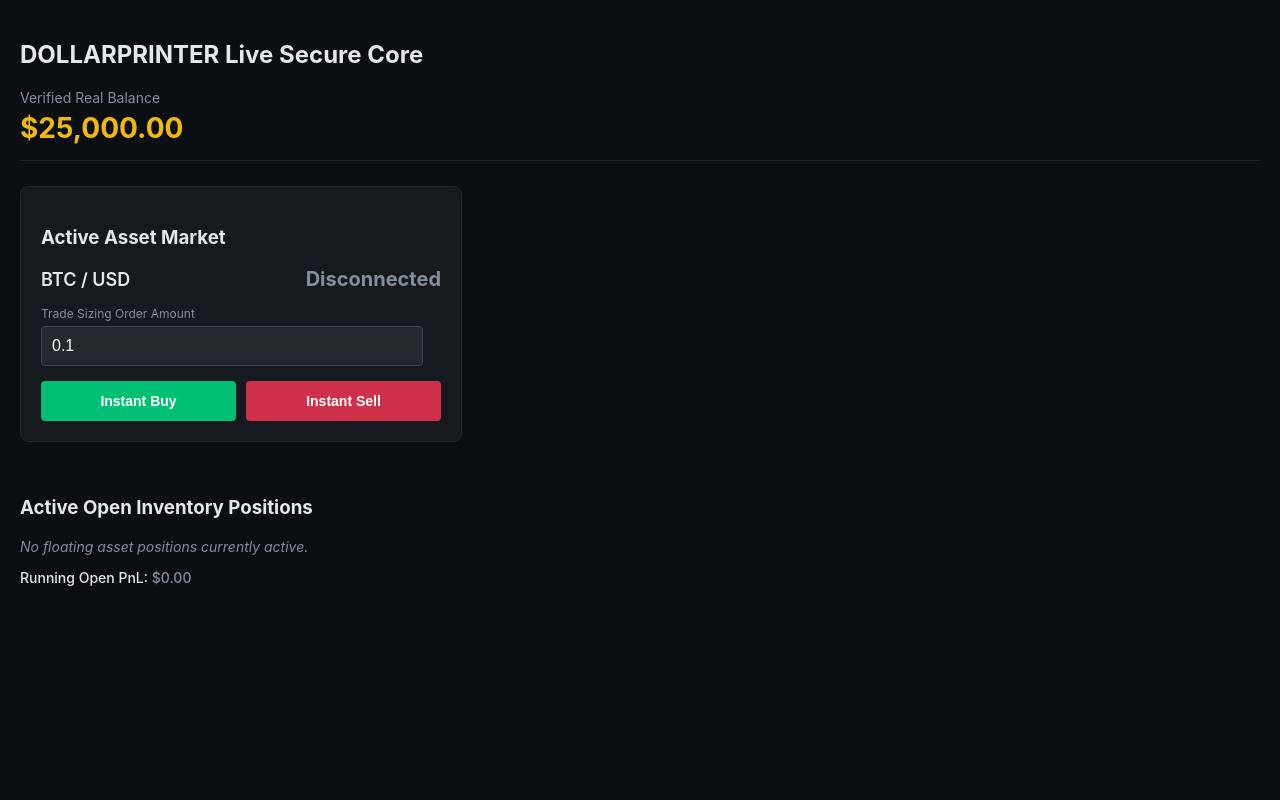
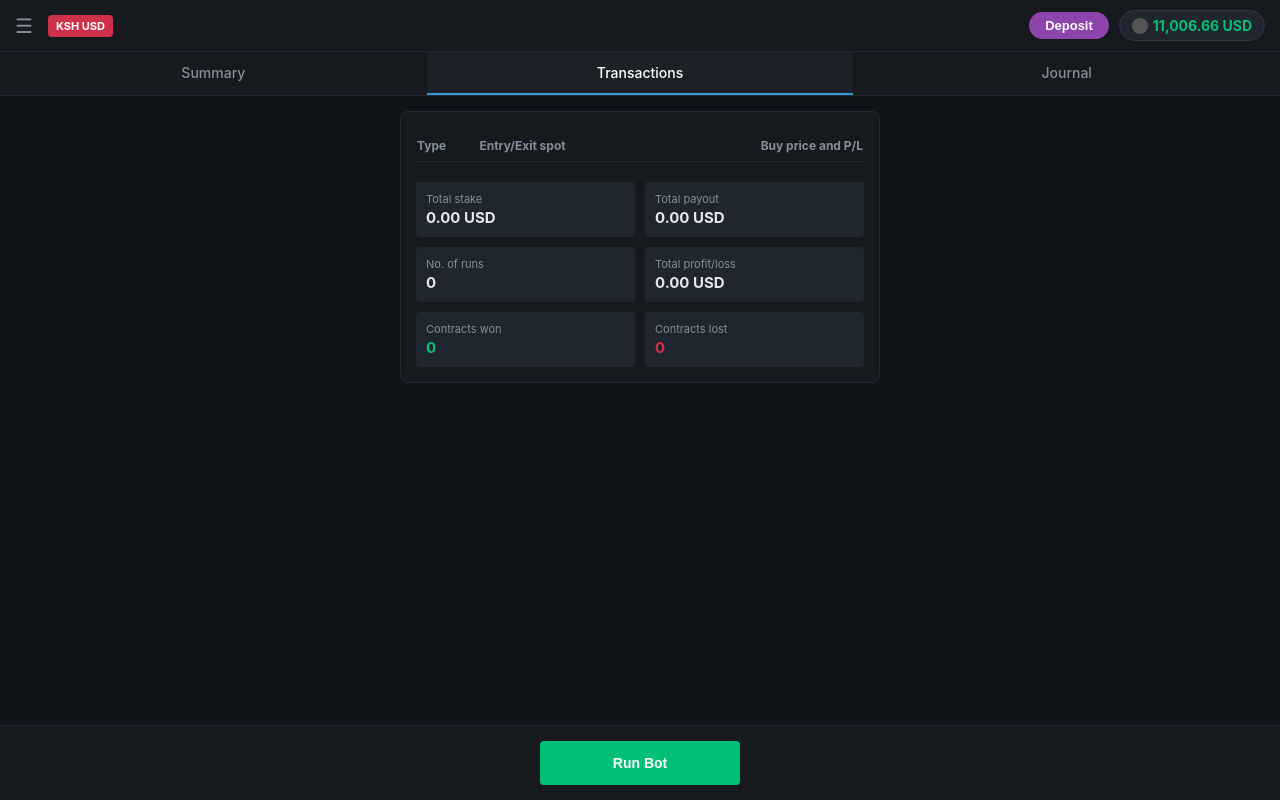
Before and after one commit to bensonkimutai27-hub/Dollaprinter.com, a website: page public/index.html in a window 1280 px wide. Drawn offline with Linux system fonts and the light colour scheme.

Commit message:
Update index.html

```diff
--- a/public/index.html
+++ b/public/index.html
@@ -3,97 +3,176 @@
 <head>
     <meta charset="UTF-8">
     <meta name="viewport" content="width=device-width, initial-scale=1.0">
-    <title>DOLLARPRINTER Live Secure Core</title>
+    <title>DOLLARPRINTER Workspace</title>
     <style>
-        body { font-family: -apple-system, BlinkMacSystemFont, "Segoe UI", Roboto, sans-serif; background: #0c0f12; color: #e4e7eb; padding: 20px; margin: 0; }
-        .header-bar { border-bottom: 1px solid #1f262f; padding-bottom: 15px; margin-bottom: 25px; }
-        .balance-title { color: #848e9c; font-size: 14px; margin: 0 0 5px 0; }
-        .balance-value { font-size: 28px; font-weight: bold; color: #f0b90b; margin: 0; }
-        .market-section { background: #161a1e; border-radius: 8px; padding: 20px; border: 1px solid #1f262f; max-width: 400px; }
-        .asset-row { display: flex; justify-content: space-between; align-items: center; margin-bottom: 15px; }
-        .asset-name { font-size: 18px; font-weight: 600; }
-        .asset-price { font-size: 20px; font-weight: bold; color: #00c076; transition: color 0.2s ease; }
-        .input-group { margin-top: 15px; }
+        body { font-family: -apple-system, BlinkMacSystemFont, "Segoe UI", Roboto, sans-serif; background: #101418; color: #e4e7eb; margin: 0; padding: 0; font-size: 14px; }
+
+        /* Top Navigation Bar resembling Deriv layout */
+        .top-navbar { background: #161a1e; padding: 10px 15px; display: flex; justify-content: space-between; align-items: center; border-bottom: 1px solid #24292f; }
+        .nav-left { display: flex; align-items: center; gap: 15px; }
+        .menu-icon { font-size: 20px; color: #848e9c; cursor: pointer; }
+        .brand-logo { background: #cf304a; color: #fff; padding: 4px 8px; font-weight: bold; font-size: 11px; border-radius: 4px; text-transform: uppercase; }
+        .nav-right { display: flex; align-items: center; gap: 10px; }
+        .btn-deposit { background: #8e44ad; color: #fff; border: none; padding: 6px 16px; border-radius: 20px; font-weight: bold; cursor: pointer; font-size: 13px; }
+        .balance-dropdown { display: flex; align-items: center; gap: 5px; background: #1f262f; padding: 6px 12px; border-radius: 20px; border: 1px solid #2e353f; cursor: pointer; }
+        .currency-icon { width: 16px; height: 16px; background: #555; border-radius: 50%; display: inline-block; }
+        .balance-text { color: #00c076; font-weight: bold; }
+
+        /* Secondary Navigation Headers */
+        .sub-header-tabs { background: #161a1e; display: flex; border-bottom: 1px solid #24292f; }
+        .sub-tab { flex: 1; text-align: center; padding: 12px 0; color: #848e9c; font-weight: 500; border-bottom: 2px solid transparent; cursor: pointer; }
+        .sub-tab.active { color: #fff; border-bottom: 2px solid #3498db; background: #1c2127; }
+
+        /* Main Workspace Panels */
+        .workspace-container { padding: 15px; max-width: 480px; margin: 0 auto; padding-bottom: 100px; }
+        .panel-card { background: #161a1e; border: 1px solid #24292f; border-radius: 8px; padding: 15px; margin-bottom: 15px; }
+
+        .input-group { margin-bottom: 15px; }
         label { display: block; font-size: 12px; color: #848e9c; margin-bottom: 5px; }
-        input { background: #24292e; border: 1px solid #3f4651; color: #fff; padding: 10px; border-radius: 4px; width: 90%; font-size: 16px; }
-        .btn-group { display: flex; gap: 10px; margin-top: 15px; }
-        button { flex: 1; border: none; padding: 12px; border-radius: 4px; font-weight: bold; font-size: 14px; cursor: pointer; color: #fff; }
-        .btn-buy { background: #00c076; }
-        .btn-buy:hover { background: #00a867; }
-        .btn-sell { background: #cf304a; }
-        .btn-sell:hover { background: #b82a40; }
-        .positions-section { margin-top: 25px; max-width: 400px; padding: 10px 0; }
-        .status-text { color: #848e9c; font-style: italic; font-size: 14px; }
+        input, select { background: #1f262f; border: 1px solid #2e353f; color: #fff; padding: 10px; border-radius: 4px; width: 94%; font-size: 14px; }
+
+        /* Transaction Table Log resembling the screenshots */
+        .log-table { width: 100%; border-collapse: collapse; margin-top: 10px; }
+        .log-table th { text-align: left; color: #848e9c; font-size: 12px; padding-bottom: 8px; border-bottom: 1px solid #1f262f; }
+        .log-table td { padding: 12px 0; border-bottom: 1px solid #1f262f; font-size: 13px; }
+        .type-indicator { display: flex; align-items: center; gap: 5px; font-weight: bold; color: #00c076; }
+        .type-loss { color: #cf304a; }
+
+        /* Stats Breakdown Board */
+        .stats-grid { display: flex; flex-wrap: wrap; gap: 10px; margin-top: 20px; }
+        .stat-box { flex: 1; min-width: 45%; background: #1f262f; padding: 10px; border-radius: 4px; box-sizing: border-box; }
+        .stat-label { font-size: 11px; color: #848e9c; margin-bottom: 2px; }
+        .stat-value { font-size: 15px; font-weight: bold; }
+
+        /* Sticky Control Bar Footer */
+        .execution-bar { position: fixed; bottom: 0; left: 0; right: 0; background: #161a1e; border-top: 1px solid #24292f; padding: 15px; display: flex; gap: 12px; justify-content: center; }
+        .btn-ctl { flex: 1; max-width: 200px; border: none; padding: 14px; border-radius: 4px; font-weight: bold; font-size: 14px; cursor: pointer; text-align: center; color: #fff; }
+        .btn-run { background: #00c076; }
+        .btn-pause { background: #f39c12; }
+        .btn-stop { background: #cf304a; display: none; }
     </style>
 </head>
 <body>
 
-    <div class="header-bar">
-        <h2>DOLLARPRINTER Live Secure Core</h2>
-        <p class="balance-title">Verified Real Balance</p>
-        <p class="balance-value">$25,000.00</p>
-    </div>
-
-    <div class="market-section">
-        <h3>Active Asset Market</h3>
-
-        <div class="asset-row">
-            <span class="asset-name">BTC / USD</span>
-            <span class="asset-price" id="btc-price">Connecting...</span>
+    <!-- Header Navigation Frame -->
+    <div class="top-navbar">
+        <div class="nav-left">
+            <span class="menu-icon">☰</span>
+            <div class="brand-logo">KSH USD</div>
         </div>
-
-        <div class="input-group">
-            <label for="amount">Trade Sizing Order Amount</label>
-            <input type="number" id="amount" value="0.1" step="0.01">
-        </div>
-
-        <div class="btn-group">
-            <button class="btn-buy">Instant Buy</button>
-            <button class="btn-sell">Instant Sell</button>
+        <div class="nav-right">
+            <button class="btn-deposit">Deposit</button>
+            <div class="balance-dropdown">
+                <span class="currency-icon"></span>
+                <span class="balance-text" id="top-balance">11,006.66 USD</span>
+            </div>
         </div>
     </div>
 
-    <div class="positions-section">
-        <h3>Active Open Inventory Positions</h3>
-        <p class="status-text">No floating asset positions currently active.</p>
-        <p style="font-size: 14px; font-weight: 500;">Running Open PnL: <span style="color:#848e9c;">$0.00</span></p>
+    <!-- Interface Sub-tabs -->
+    <div class="sub-header-tabs">
+        <div class="sub-tab" id="tab-config" onclick="switchPanel('config')">Summary</div>
+        <div class="sub-tab active" id="tab-transactions" onclick="switchPanel('transactions')">Transactions</div>
+        <div class="sub-tab" id="tab-journal" onclick="switchPanel('journal')">Journal</div>
+    </div>
+
+    <div class="workspace-container">
+        <!-- Configuration Panel Section -->
+        <div id="panel-config" style="display: none;">
+            <div class="panel-card">
+                <h3>Bot Parameters</h3>
+                <div class="input-group">
+                    <label>Asset Class</label>
+                    <select id="asset-type">
+                        <option>Volatility 15 (1s) Index</option>
+                        <option>Volatility 100 Index</option>
+                    </select>
+                </div>
+                <div class="input-group">
+                    <label>Trade Sizing Stake Amount (USD)</label>
+                    <input type="number" id="trade-stake" value="50.00">
+                </div>
+                <div class="input-group">
+                    <label>Forced Outcome Rule</label>
+                    <select id="forced-outcome">
+                        <option value="WIN_ALWAYS">Win Always (100% Win Strategy)</option>
+                        <option value="NORMAL">Organic Trading Mode</option>
+                    </select>
+                </div>
+            </div>
+        </div>
+
+        <!-- Transactions Panel Section -->
+        <div id="panel-transactions">
+            <div class="panel-card">
+                <table class="log-table">
+                    <thead>
+                        <tr>
+                            <th>Type</th>
+                            <th>Entry/Exit spot</th>
+                            <th style="text-align: right;">Buy price and P/L</th>
+                        </tr>
+                    </thead>
+                    <tbody id="transaction-rows">
+                        <!-- Simulated Rows Feed Dynamically -->
+                    </tbody>
+                </table>
+
+                <!-- Summary Analytics Matrix Display -->
+                <div class="stats-grid">
+                    <div class="stat-box"><div class="stat-label">Total stake</div><div class="stat-value" id="stat-stake">0.00 USD</div></div>
+                    <div class="stat-box"><div class="stat-label">Total payout</div><div class="stat-value" id="stat-payout">0.00 USD</div></div>
+                    <div class="stat-box"><div class="stat-label">No. of runs</div><div class="stat-value" id="stat-runs">0</div></div>
+                    <div class="stat-box"><div class="stat-label">Total profit/loss</div><div class="stat-value" id="stat-pnl">0.00 USD</div></div>
+                    <div class="stat-box"><div class="stat-label">Contracts won</div><div class="stat-value" id="stat-won" style="color:#00c076;">0</div></div>
+                    <div class="stat-box"><div class="stat-label">Contracts lost</div><div class="stat-value" id="stat-lost" style="color:#cf304a;">0</div></div>
+                </div>
+            </div>
+        </div>
+
+        <!-- Empty Journal Placeholder -->
+        <div id="panel-journal" style="display: none;">
+            <div class="panel-card">
+                <p style="color: #848e9c; text-align: center; margin: 20px 0;">Journal logs are currently clear.</p>
+            </div>
+        </div>
+    </div>
+
+    <!-- Execution Footer Controls -->
+    <div class="execution-bar">
+        <button class="btn-ctl btn-run" id="btn-run" onclick="executeBotEngine()">Run Bot</button>
+        <button class="btn-ctl btn-pause" id="btn-pause" style="display:none;">|| Pause</button>
+        <button class="btn-ctl btn-stop" id="btn-stop" onclick="killBotEngine()">Stop</button>
     </div>
 
     <script>
-        const protocol = window.location.protocol === 'https:' ? 'wss:' : 'ws:';
-        const wsUrl = `${protocol}//${window.location.host}`;
-        const socket = new WebSocket(wsUrl);
+        let runLoopInterval = null;
+        let runningBalance = 11006.66;
+        let metrics = { stake: 0, payout: 0, runs: 0, pnl: 0, won: 0, lost: 0 };
 
-        let lastPrice = 0;
+        function switchPanel(panelName) {
+            document.getElementById('panel-config').style.display = panelName === 'config' ? 'block' : 'none';
+            document.getElementById('panel-transactions').style.display = panelName === 'transactions' ? 'block' : 'none';
+            document.getElementById('panel-journal').style.display = panelName === 'journal' ? 'block' : 'none';
 
-        socket.onmessage = (event) => {
-            const message = JSON.parse(event.data);
-            if (message.type === 'PRICE_UPDATE' || message.type === 'INITIAL_PRICES') {
-                const btcPrice = message.data.BTC;
-                if (btcPrice) {
-                    const priceElement = document.getElementById('btc-price');
-                    priceElement.innerText = `$${btcPrice.toLocaleString(undefined, {minimumFractionDigits: 2, maximumFractionDigits: 2})}`;
+            document.getElementById('tab-config').classList.toggle('active', panelName === 'config');
+            document.getElementById('tab-transactions').classList.toggle('active', panelName === 'transactions');
+            document.getElementById('tab-journal').classList.toggle('active', panelName === 'journal');
+        }
 
-                    if (lastPrice > 0) {
-                        if (btcPrice > lastPrice) {
-                            priceElement.style.color = '#00c076';
-                        } else if (btcPrice < lastPrice) {
-                            priceElement.style.color = '#cf304a';
-                        }
-                    }
-                    lastPrice = btcPrice;
+        function executeBotEngine() {
+            document.getElementById('btn-run').style.display = 'none';
+            document.getElementById('btn-stop').style.display = 'block';
+            switchPanel('transactions');
+
+            const selectedStake = parseFloat(document.getElementById('trade-stake').value) || 50.00;
+            const outcomeStrategy = document.getElementById('forced-outcome').value;
+
+            runLoopInterval = setInterval(() => {
+                metrics.runs++;
+
+                // Enforce the "Win Always" logic parameter
+                let isWinner = true;
+                if (outcomeStrategy === 'NORMAL') {
+                    isWinner = Math.random() > 0.4; // 60% standard chance
                 }
-            }
-        };
-
-        socket.onclose = () => {
-            document.getElementById('btc-price').innerText = 'Disconnected';
-            document.getElementById('btc-price').style.color = '#848e9c';
-        };
-
-        socket.onerror = (error) => {
-            console.error('WebSocket connection error:', error);
-        };
-    </script>
-</body>
-</html>
```
